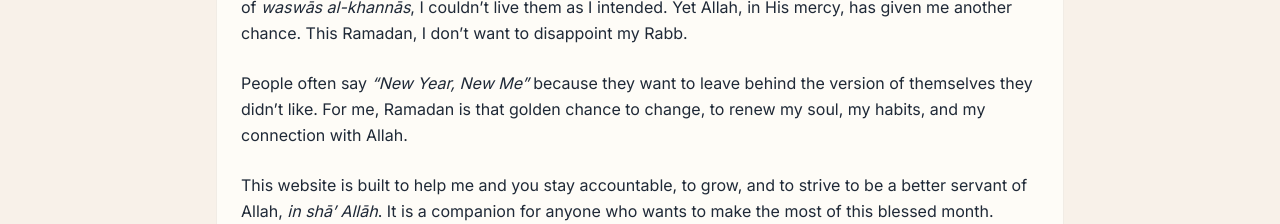
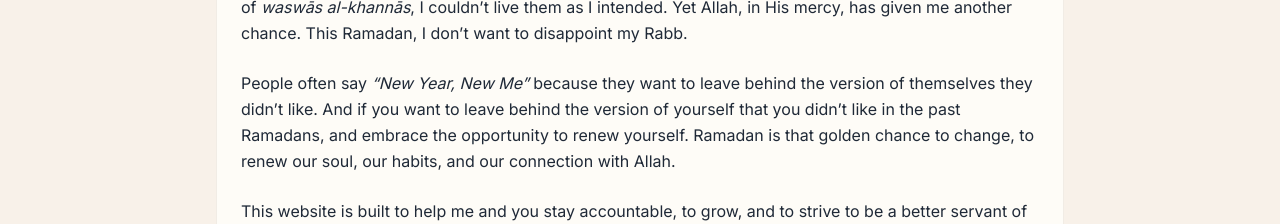
Before and after one commit to Ayida-Aman/New-Ramadan-New-Me, a Next.js app: page /TheStoryBehind in a window 1280 px wide. Shown: the part 253-477 px from the top of the page. Built offline with nearby package versions, Linux system fonts and the light colour scheme; no server answers.

Commit message:
fix: edited story

```diff
--- a/src/app/(app)/TheStoryBehind/page.tsx
+++ b/src/app/(app)/TheStoryBehind/page.tsx
@@ -27,9 +27,9 @@ export default function StoryBehindPage() {
 
         <p className="text-foreground leading-relaxed">
           People often say <span className="italic">“New Year, New Me”</span> because
-          they want to leave behind the version of themselves they didn’t like.
-          For me, Ramadan is that golden chance to change, to renew my soul, my
-          habits, and my connection with Allah.
+          they want to leave behind the version of themselves they didn’t like. And if you want to leave behind the version of yourself that you didn’t like in the past Ramadans, and embrace the opportunity to renew yourself.
+          Ramadan is that golden chance to change, to renew our soul, our
+          habits, and our connection with Allah.
         </p>
 
         <p className="text-foreground leading-relaxed">
```
